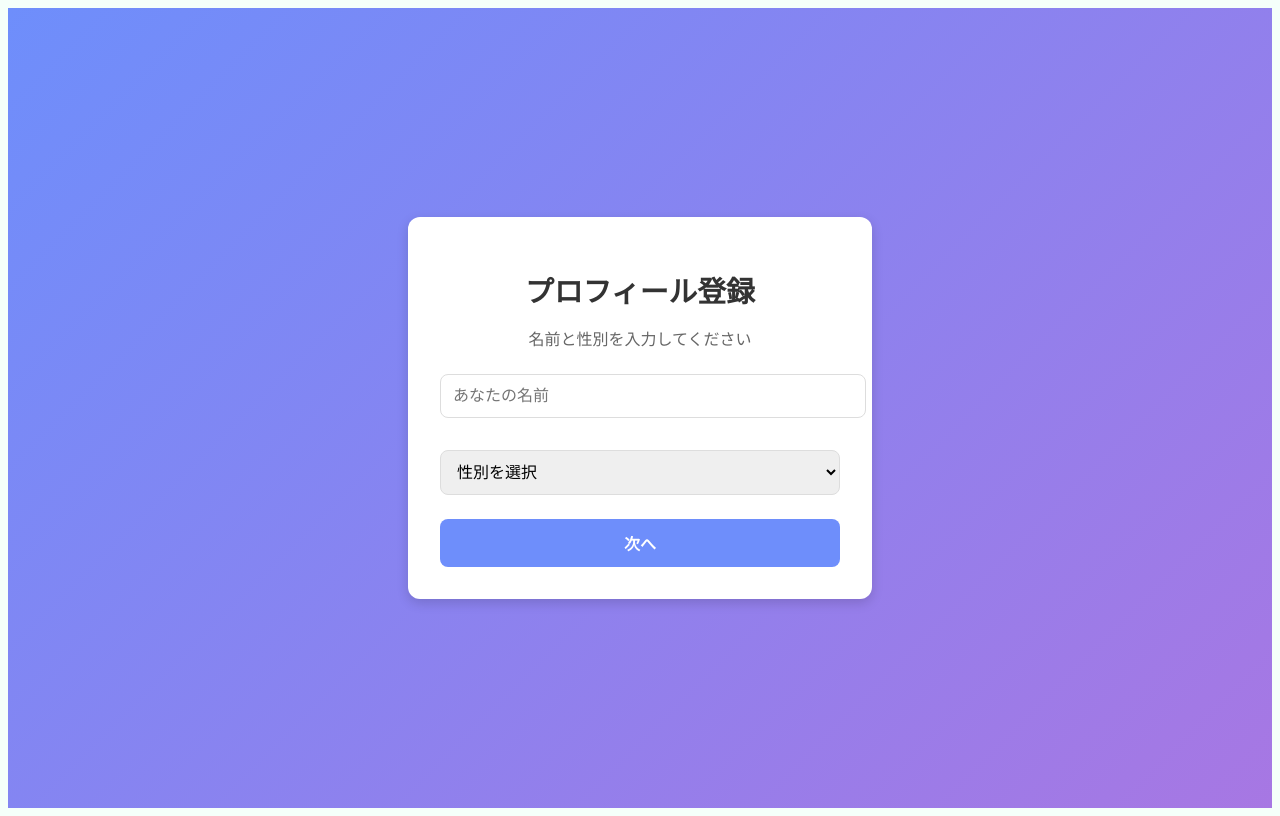
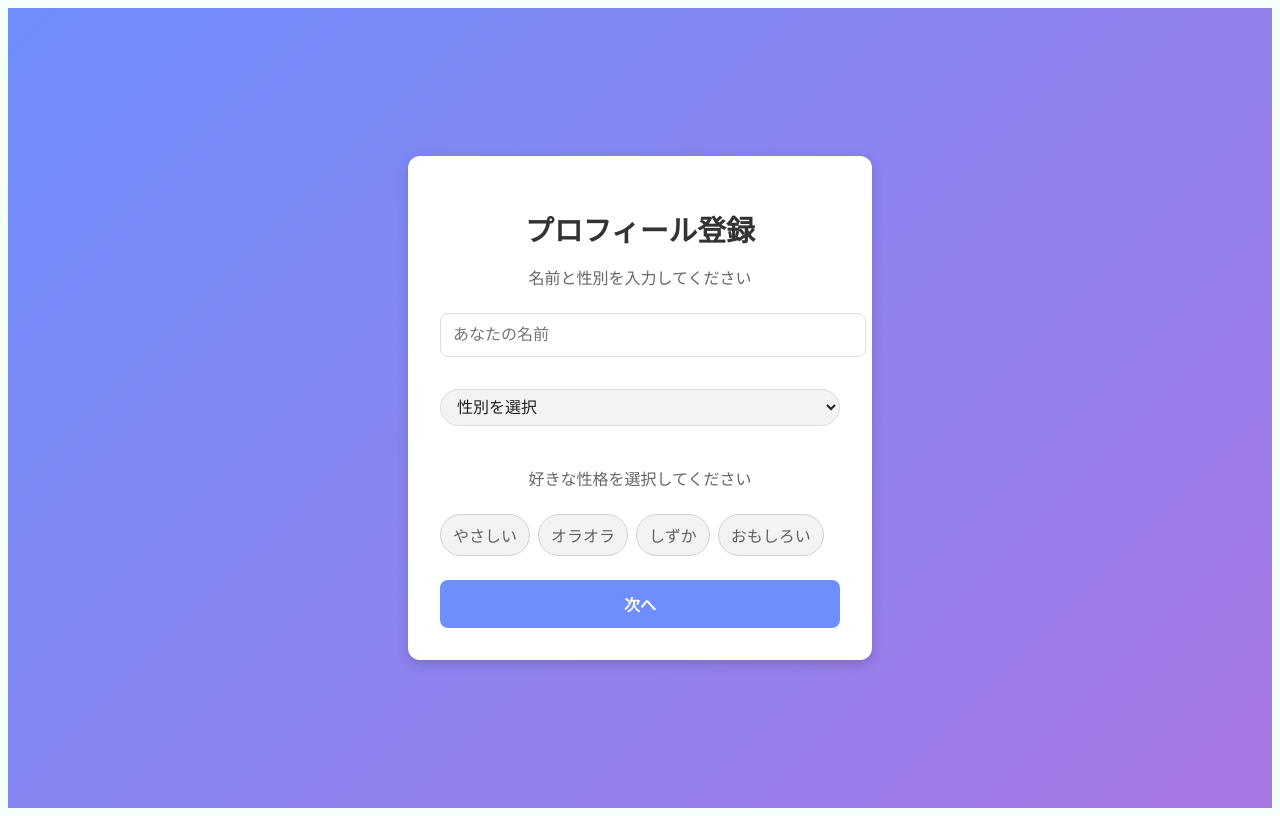
Before and after one commit to shunnagahara/WhisperMe, a React (Create React App) app: page /profile in a window 1280 px wide. Built offline with nearby package versions, Linux system fonts and the light colour scheme.

Commit message:
好きな性格の項目を追加した

```diff
--- a/src/Profile.css
+++ b/src/Profile.css
@@ -82,6 +82,50 @@
     outline: none;
   }
 
+  .profile-select, .personality-tag {
+    background-color: #f1f3f4;
+    border-radius: 24px;
+    padding: 8px 12px;
+    font-size: 16px;
+    color: #202124;
+    cursor: pointer;
+  }
+
+  .personality-container {
+    margin-top: 16px;
+  }
+
+  .personality-options {
+    display: flex;
+    flex-wrap: wrap;
+    gap: 8px;
+    margin-top: 8px;
+  }
+
+  .personality-tag {
+    display: inline-block;
+    padding: 8px 12px;
+    border: 1px solid #d1d1d1;
+    border-radius: 24px;
+    color: #5f6368;
+    cursor: pointer;
+    transition: background-color 0.3s, color 0.3s;
+  }
+
+  .personality-tag.selected {
+    background-color: #cfe3ff;
+    color: #202124;
+    border-color: #8ab4f8;
+  }
+
+  .personality-tag:hover {
+    background-color: #e8f0fe;
+  }
+
+  .profile-button {
+    margin-top: 24px; /* ここで好きな性格との間にスペースを追加 */
+  }
+
   /* モバイル対応 */
   @media (max-width: 480px) {
     .profile-card {
--- a/src/Profile.tsx
+++ b/src/Profile.tsx
@@ -1,11 +1,14 @@
 import React, { useState } from 'react';
 import { useNavigate } from 'react-router-dom';
 import './Profile.css';
+
+const personalityOptions = ["やさしい", "オラオラ", "しずか", "おもしろい"];
 
 const Profile: React.FC = () => {
   const [name, setName] = useState('');
   const [gender, setGender] = useState('');
   const [favoriteAppearance, setFavoriteAppearance] = useState('');
+  const [selectedPersonalities, setSelectedPersonalities] = useState<string[]>([]);
 
   // 男性・女性による「好きな外見」の選択肢
   const maleAppearanceOptions = ['爽やか系', 'ワイルド系', '韓国系'];
@@ -24,6 +27,12 @@ const Profile: React.FC = () => {
     } else {
       alert('名前と性別を入力してください。');
     }
+  };
+
+  const togglePersonality = (personality: string) => {
+    setSelectedPersonalities((prev) =>
+      prev.includes(personality) ? prev.filter((p) => p !== personality) : [...prev, personality]
+    );
   };
 
   return (
@@ -62,6 +71,21 @@ const Profile: React.FC = () => {
             </select>
           </label>
         )}
+
+        <div className="personality-container">
+          <p>好きな性格を選択してください</p>
+          <div className="personality-options">
+            {personalityOptions.map((personality) => (
+              <div
+                key={personality}
+                className={`personality-tag ${selectedPersonalities.includes(personality) ? 'selected' : ''}`}
+                onClick={() => togglePersonality(personality)}
+              >
+                {personality}
+              </div>
+            ))}
+          </div>
+        </div>
         <button onClick={handleNext} className="profile-button">次へ</button>
       </div>
     </div>
```
